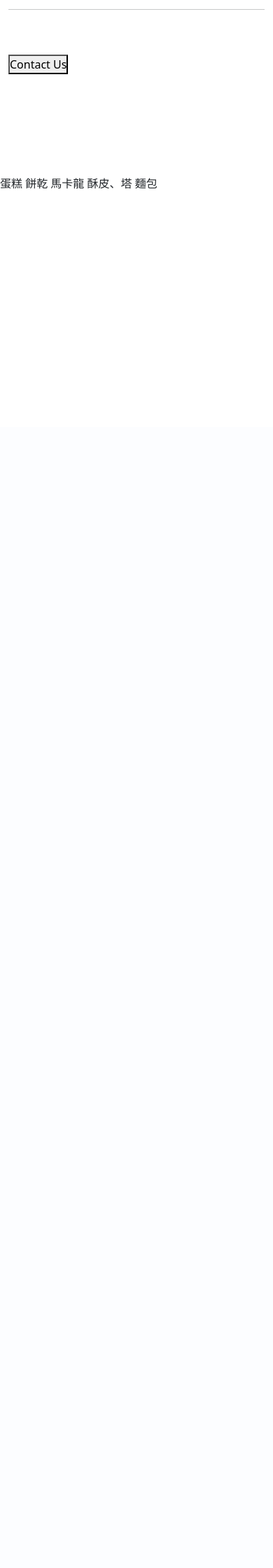
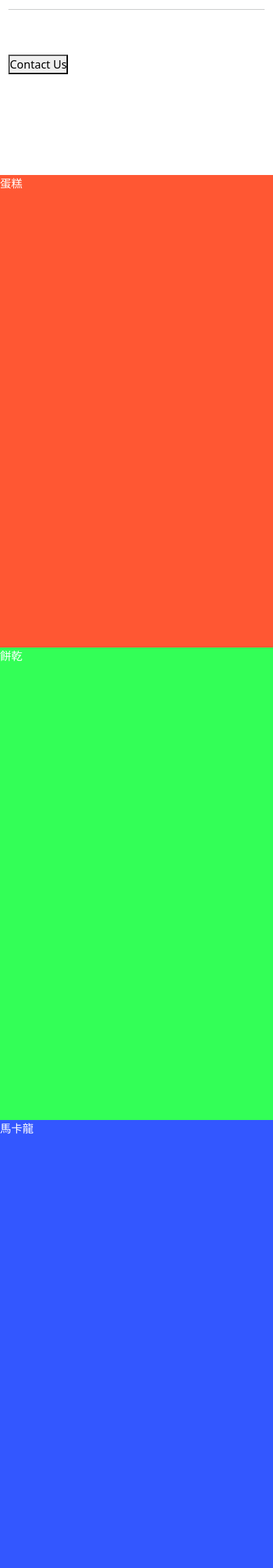
Before and after one commit to LupusXLass1404/Sugar_Blossom, a PHP site: page / in a window 390 px wide. Shown: the part 931-3171 px from the top of the page at 70% size. Before the commit the page ends 1201 px from the top, so only its background shows below. Run offline with PHP 8.4, Linux system fonts and the light colour scheme; some libraries are stand-ins or nearby versions.

Commit message:
make base menu

```diff
--- a/css/style.css
+++ b/css/style.css
@@ -26,3 +26,10 @@ body {}
     background-position: center;
     background-size: cover;
 }
+
+/* ====================== Menu Start ====================== */
+.menu-li {
+    height: 80vh;
+    color: #fff;
+    background-color: #494949;
+}
--- a/front/main.html
+++ b/front/main.html
@@ -40,16 +40,23 @@
 <!-- ====================== Menu Start ====================== -->
 <section id="menu">
     <div class="container-fluid p-0 py-5">
-        蛋糕
-        餅乾
-        馬卡龍
-        酥皮、塔
-        麵包
-
+        <div id="menuShow" class="row menu-ul">
+            <div class="col-md-3 menu-li">蛋糕</div>
+            <div class="col-md-3 menu-li">餅乾</div>
+            <div class="col-md-3 menu-li">馬卡龍</div>
+            <div class="col-md-3 menu-li">酥皮、塔</div>
+        </div>
     </div>
 </section>
 <!-- Menu End -->
+<script>
+    const colors = ['#FF5733', '#33FF57', '#3357FF', '#FF33A6'];
+    const menuItems = document.querySelectorAll('.menu-li');
 
+    menuItems.forEach((item, index) => {
+        item.style.backgroundColor = colors[index % colors.length];
+    });
+</script>
 <!-- ====================== News Start ====================== -->
 <section id="news">
     <div class="container py-5">
```
